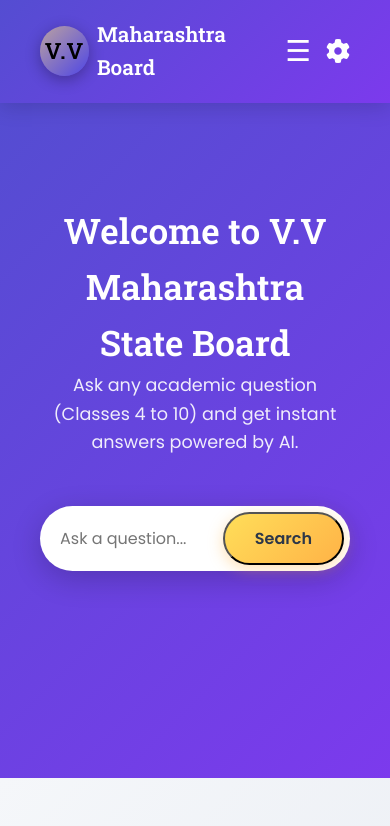
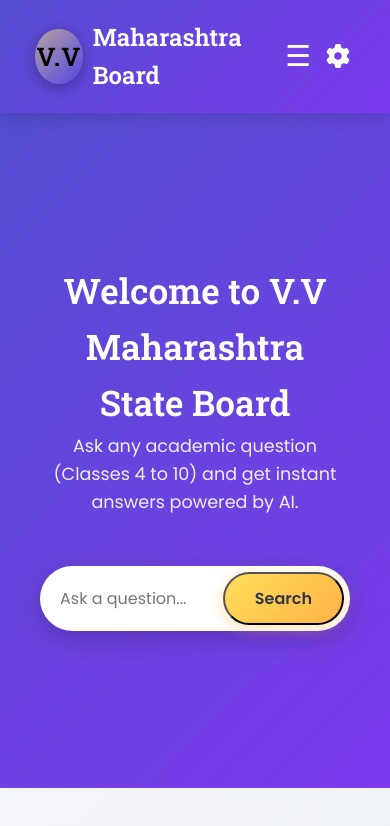
Before and after one commit to varad117/V.V, a plain HTML site: page index.html in a window 390 px wide. Drawn offline with Linux system fonts and the light colour scheme.

Commit message:
Update style.css

```diff
--- a/style.css
+++ b/style.css
@@ -112,8 +112,8 @@ nav ul li a {
     position: absolute;
     right: 0;
     top: 45px;
-    background: #fff; /* PC: White box background */
-    color: #2d3748; /* PC: Dark text */
+    background: #fff;
+    color: #2d3748;
     border: 1px solid #ddd;
     border-radius: 8px;
     padding: 15px 20px;
@@ -163,7 +163,6 @@ nav ul li a {
   border-radius: 50px;
   font-size: 1.1rem;
   box-shadow: 0 5px 20px rgba(0, 0, 0, 0.15);
-  /* CRITICAL FIX: Ensure no border/outline on focus for both PC and Mobile */
   border: none;
   outline: none;
 }
@@ -201,20 +200,23 @@ nav ul li a {
         flex-wrap: nowrap;
     }
 
-    /* LOGO: Smaller size and WHITE text for image look */
+    /* CRITICAL FIX: LOGO Size, Spacing, and Position for Mobile */
     .logo {
-        /* CRITICAL FIX: Decrease space between logo circle and text */
-        gap: 8px;
+        /* Align logo slightly to the left from the container edge */
+        margin-left: -5px;
+        /* Slightly bigger gap than the previous 8px for better visual appeal */
+        gap: 10px;
     }
     .logo-circle {
-        width: 50px;
-        height: 50px;
+        /* Make logo circle slightly bigger on mobile */
+        width: 55px;
+        height: 55px;
     }
     .logo-circle span {
-        font-size: 1.4rem;
+        font-size: 1.6rem; /* Bigger V.V text */
     }
     .logo-text {
-        font-size: 1.3rem;
+        font-size: 1.5rem; /* Bigger Maharashtra Board text */
         color: #fff;
     }
 
@@ -229,20 +231,18 @@ nav ul li a {
         font-size: 1.8rem;
         color: white;
         cursor: pointer;
-        /* CRITICAL FIX: Add margin to separate from settings gear */
         margin-right: 15px;
     }
 
-    /* Settings: Ensure gear icon is visible */
+    /* Settings */
     .settings-wrapper {
-        /* CRITICAL FIX: Set margin-left to auto to push it to the right, next to the hamburger */
         margin-left: auto;
     }
     .settings-wrapper button {
         font-size: 1.5rem;
     }
 
-    /* Settings Panel Mobile Style (White text on Purple background) */
+    /* Settings Panel Mobile Style */
     #settingsPanel {
         background: rgba(255, 255, 255, 0.1);
         color: #fff;
@@ -266,6 +266,10 @@ nav ul li a {
         display: flex;
         align-items: flex-start;
         justify-content: center;
+    }
+
+    .hero-content {
+        margin-top: 50px;
     }
 
     .hero h2 {
@@ -296,7 +300,6 @@ nav ul li a {
         font-size: 1rem;
         background: transparent;
         box-shadow: none;
-        /* The common border/outline fix is already in the main .search-box input rule */
     }
 
     .search-box button {
```
